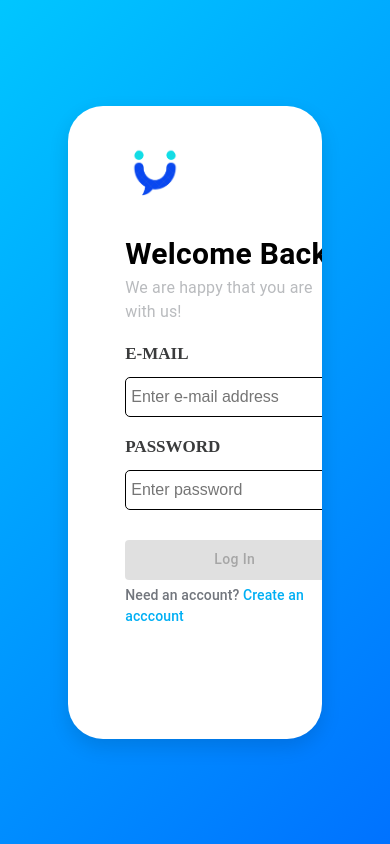
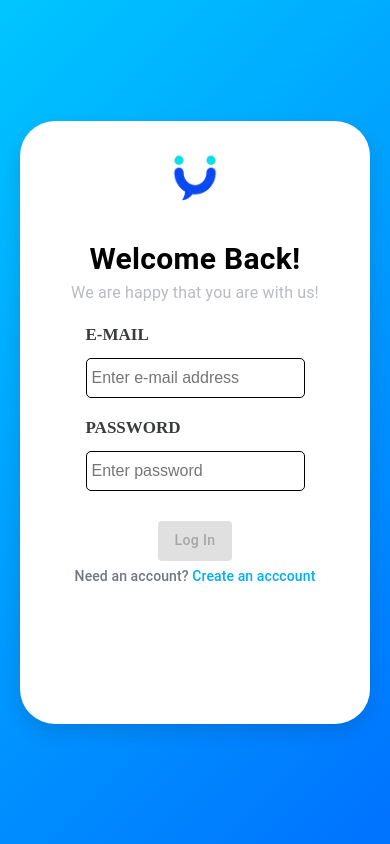
Before and after one commit to Neelancy1504/Video-Chat-Share, a React (Create React App) app in the folder frontend/: page /login in a window 390 px wide. Built offline with nearby package versions, Linux system fonts and the light colour scheme.

Commit message:
Responsive Design

```diff
--- a/frontend/src/api.js
+++ b/frontend/src/api.js
@@ -3,7 +3,7 @@ import { logout } from "./shared/utils/auth";
 
 const apiClient = axios.create({
     baseURL: 'https://video-chat-share.onrender.com', // Corrected key to 'baseURL'
-    timeout: 5000, // Request timeout in milliseconds
+    timeout: 10000, // Request timeout in milliseconds
     headers: {
         'Content-Type': 'application/json', // Ensure JSON request
     },
--- a/frontend/src/authPages/LoginPage/LoginPage.js
+++ b/frontend/src/authPages/LoginPage/LoginPage.js
@@ -13,43 +13,63 @@ import WebsiteLogo from '../../Dashboard/SideBar/WebsiteLogo';
 
 // Styled components for the new UI
 const LoginWrapper = styled('div')({
-    width: '100%',
+    width: '100%',  // Changed from 90%
     height: '100vh',
     display: 'flex',
     alignItems: 'center',
     justifyContent: 'center',
-    background: 'linear-gradient(135deg, #00c6ff 0%, #0072ff 100%)'
+    background: 'linear-gradient(135deg, #00c6ff 0%, #0072ff 100%)',
+    padding: '20px'  // Added padding for smaller screens
 });
 
-const LoginContainer = styled(Box)({
-    width: '65%',
-    height: '75%',
+const LoginContainer = styled(Box)(({ theme }) => ({
+    width: '90%',
+    maxWidth: '1200px',  // Added max-width
+    height: 'auto',      // Changed from fixed height
+    minHeight: '75%',
     backgroundColor: 'white',
     borderRadius: '35px',
     boxShadow: '0 8px 20px rgba(0, 0, 0, 0.12)',
     display: 'flex',
     flexDirection: 'row',
     padding: '25px',
-    overflow: 'hidden'
-});
+    overflow: 'hidden',
+    '@media (max-width: 768px)': {
+        flexDirection: 'column',
+        width: '100%',
+        padding: '15px'
+    }
+}));
 
-const FormSection = styled(Box)({
+const FormSection = styled(Box)(({ theme }) => ({
     flex: 1,
     display: 'flex',
     flexDirection: 'column',
     alignItems: 'left',
     padding: '0 32px',
-    //backgroundColor: 'yellow',
-});
+    '@media (max-width: 768px)': {
+        padding: '0 15px',
+        alignItems: 'center'
+    }
+}));
 
-const ImageSection = styled(Box)({
+const ImageSection = styled(Box)(({ theme }) => ({
     width: '50%',
     height: '95%',
     display: 'flex',
     justifyContent: 'right',
     alignItems: 'right',
     marginBottom: '32px',
-});
+    '@media (max-width: 768px)': {
+        width: '100%',
+        height: 'auto',
+        marginTop: '20px',
+        justifyContent: 'center'
+    },
+    '@media (max-width: 480px)': {
+        display: 'none'  // Hide image on very small screens
+    }
+}));
 
 const LoginPage = ({ login }) => {
     const history = useNavigate();
@@ -96,6 +116,8 @@ const LoginPage = ({ login }) => {
                             maxHeight: '100%',
                             objectFit: 'contain',
                             borderRadius: '40px',
+                            width: 'auto',  // Added for better responsiveness
+                            height: 'auto'  // Added for better responsiveness
                         }}
                     />
                 </ImageSection>
```
